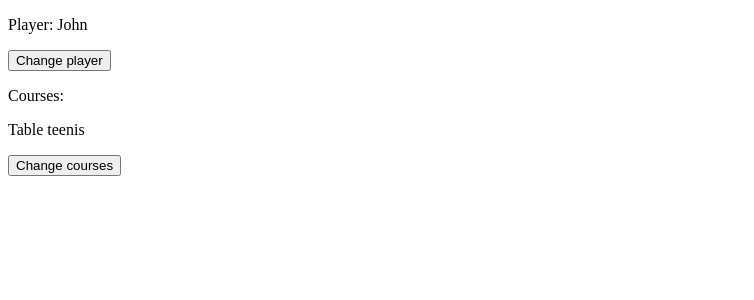
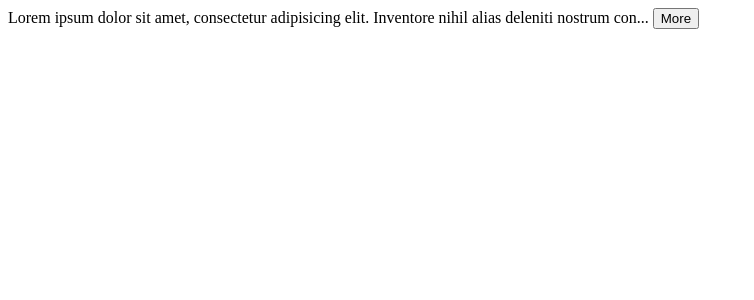
Before and after one commit to Tmicrd/React18, a React (Vite) app: page / in a window 1280 px wide. Shown: the top 300 px of the page, without its empty margins (0-754 px from the left). Built offline with nearby package versions, Linux system fonts and the light colour scheme.

Commit message:
building an ExpandableText Component

```diff
--- a/src/App.tsx
+++ b/src/App.tsx
@@ -1,30 +1,21 @@
-import { useState } from "react";
+import ExpandableText from "./ExpandableText";
 
 function App() {
-  const [game, setGame] = useState({ id: 1, player: { name: "John" } });
-  const [courses, setCourses] = useState({
-    category: "Sports",
-    name: ["Table teenis"],
-  });
-
-  const handlePlayer = () => {
-    setGame({ ...game, player: { ...game.player, name: "Bob" } });
-  };
-
-  const handleCourses = () => {
-    setCourses({ ...courses, name: [...courses.name, "Badminton"] });
-  };
-
   return (
     <>
-      <p>Player: {game.player.name}</p>
-      <button onClick={handlePlayer}>Change player</button>
-      <p>Courses: </p>
-      {courses.name.map((name) => (
-        <p key={name}> {name}</p>
-      ))}
-
-      <button onClick={handleCourses}>Change courses</button>
+      <ExpandableText>
+        Lorem ipsum dolor sit amet, consectetur adipisicing elit. Inventore
+        nihil alias deleniti nostrum consectetur consequatur et autem sequi
+        impedit accusantium voluptates eaque fugit sed, sint ex ab iusto beatae
+        architecto ipsum, amet blanditiis. Deserunt minus debitis reiciendis
+        eaque saepe a magni aspernatur, nemo dolores dolorem. Consequatur, sit
+        ab fuga eligendi ullam tempore sed enim aspernatur repellendus officia
+        possimus adipisci ea perspiciatis atque? Velit, deleniti! Reprehenderit
+        corrupti eos enim in vel, repellendus earum dolores optio ab magnam!
+        Sequi quibusdam adipisci asperiores odio quod, unde perferendis,
+        accusamus corporis vel debitis tenetur odit a consequuntur praesentium
+        provident sapiente! Recusandae consectetur ratione sunt nemo!
+      </ExpandableText>
     </>
   );
 }
--- /dev/null
+++ b/src/ExpandableText.tsx
@@ -0,0 +1,23 @@
+import { useState } from "react";
+
+interface Props {
+  children: string;
+  maxChars?: number;
+}
+
+const ExpandableText = ({ children, maxChars = 100 }: Props) => {
+  const [isExpanded, setIsExpanded] = useState(false);
+  if (children.length <= maxChars) return <p>{children}</p>;
+
+  const Text = isExpanded ? children : children.slice(0, maxChars);
+  return (
+    <>
+      {Text}...{" "}
+      <button onClick={() => setIsExpanded(!isExpanded)}>
+        {isExpanded ? "Less" : "More"}
+      </button>
+    </>
+  );
+};
+
+export default ExpandableText;
```
